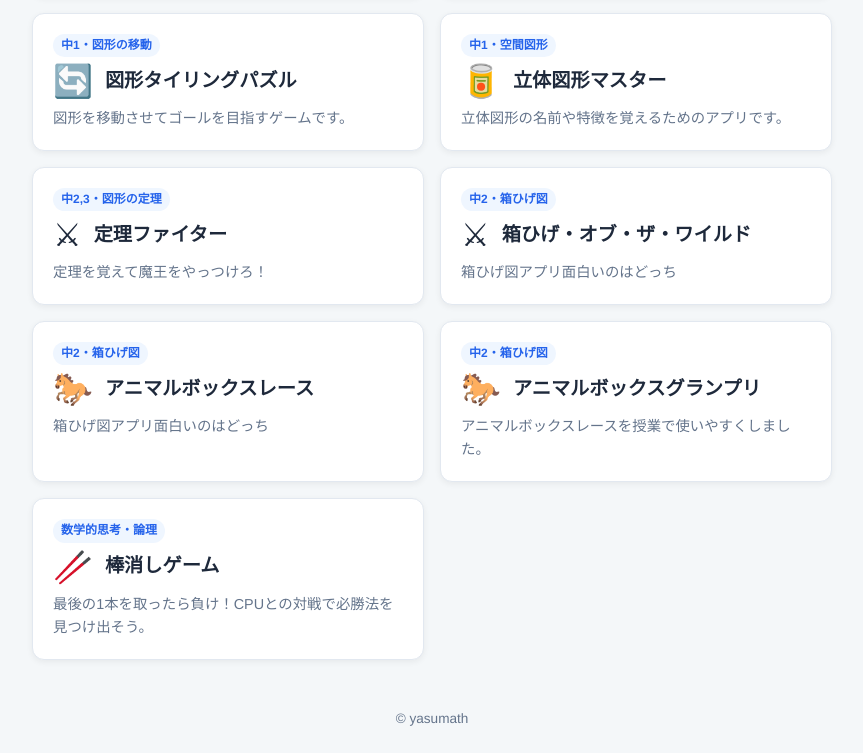
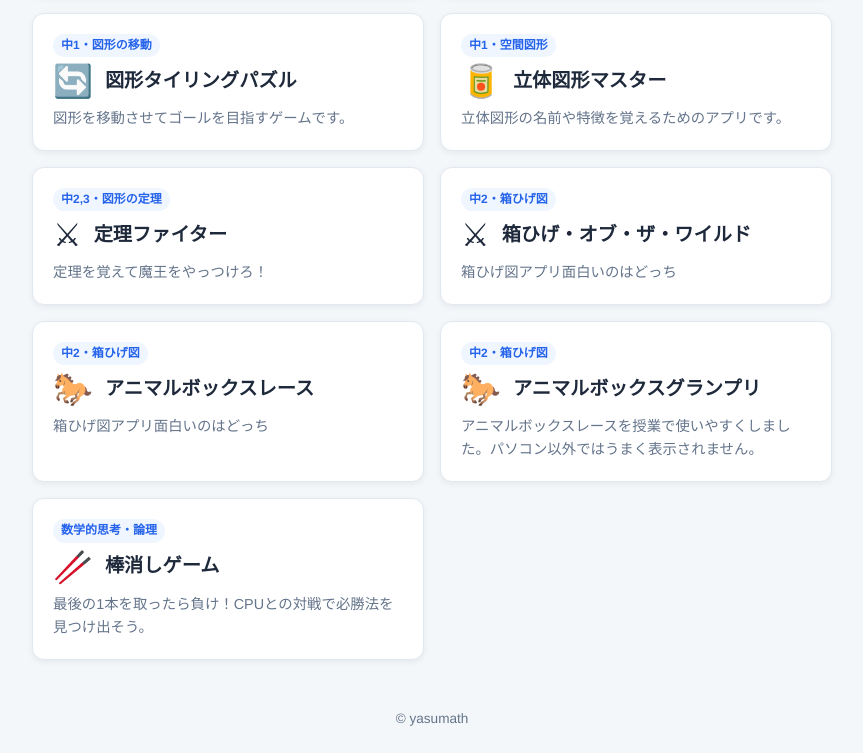
Before and after one commit to yasumath/math-practice, a plain HTML site: page index.html in a window 1280 px wide. Shown: the part 962-1715 px from the top of the page, without its empty margins (208-1071 px from the left). Drawn offline with Linux system fonts and the light colour scheme.

Commit message:
Update index.html

```diff
--- a/index.html
+++ b/index.html
@@ -235,7 +235,7 @@
         file: "animalgp.html",
         tag: "中2・箱ひげ図",
         icon: "🐎",
-        description: "アニマルボックスレースを授業で使いやすくしました。"
+        description: "アニマルボックスレースを授業で使いやすくしました。パソコン以外ではうまく表示されません。"
       },
 
       {
```
